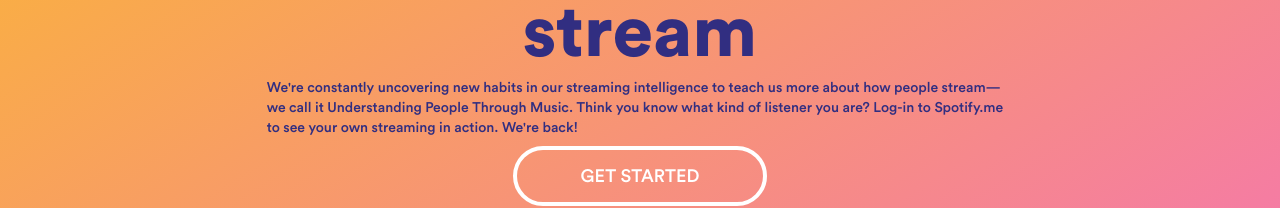
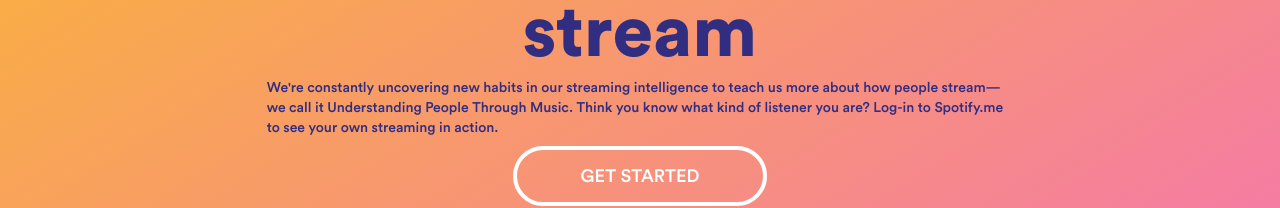
Before and after one commit to jkchisolm/new_spotify_me, a Next.js app: page / in a window 1280 px wide. Shown: the part 382-590 px from the top of the page. Built offline with nearby package versions, Linux system fonts and the light colour scheme.

Commit message:
cicd: testing

```diff
--- a/components/index/HeroSection/HeroSection.tsx
+++ b/components/index/HeroSection/HeroSection.tsx
@@ -83,7 +83,6 @@
         intelligence to teach us more about how people stream—we call it
         Understanding People Through Music. Think you know what kind of listener
         you are? Log-in to Spotify.me to see your own streaming in action.
-        We&apos;re back!
       </div>
       <GetStartedButton
         handleClick={handleClick}
```
